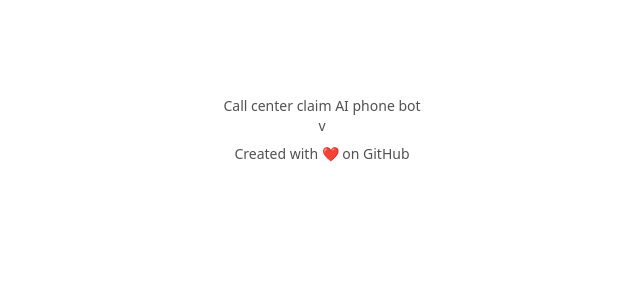
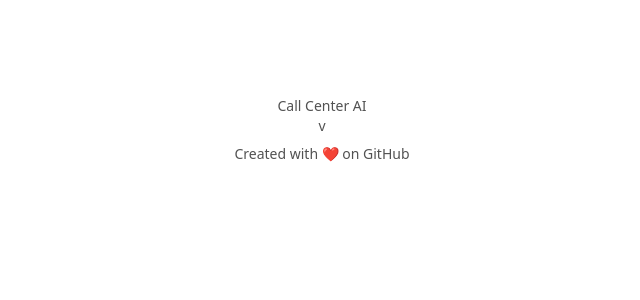
Before and after one commit to microsoft/call-center-ai, a Python web app: template public_website/templates/base.html.jinja in a window 1280 px wide. Shown: the top 300 px of the page, without its empty margins (318-958 px from the left). Run offline with Jinja, Linux system fonts and the light colour scheme; the template is opened without the code that fills it, so the values that code supplies are empty.

Commit message:
fix: Project renaming
See: feaaa66d9a753be121fdae623a7f5058fb9a1f78

```diff
--- a/public_website/templates/base.html.jinja
+++ b/public_website/templates/base.html.jinja
@@ -19,11 +19,11 @@
     <footer class="my-16 space-y-2 text-center text-neutral-600 dark:text-neutral-400">
       {% block footer %}
       <p>
-        Call center claim AI phone bot<br>
+        Call Center AI<br>
         v{{ version }}
       </p>
       <div>
-        <a class="hover:underline" href="https://github.com/clemlesne/claim-ai-phone-bot">Created with ❤️ on GitHub</a>
+        <a class="hover:underline" href="https://github.com/clemlesne/call-center-ai">Created with ❤️ on GitHub</a>
       </div>
       {% endblock %}
     </footer>
```
Also changed, not shown: tests/conftest.py (+1 -1 lines), 1 other file.
